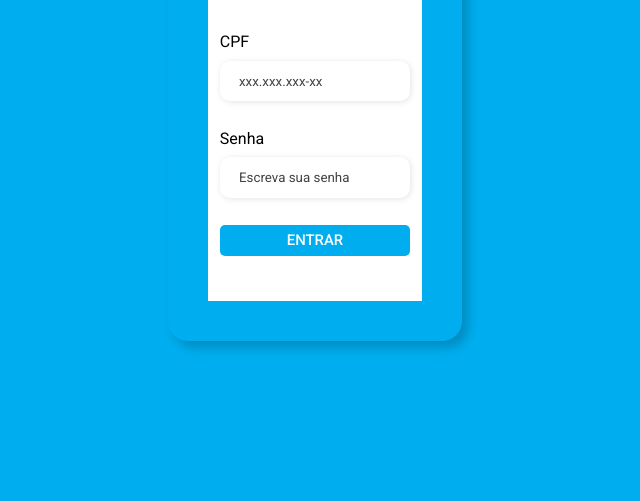
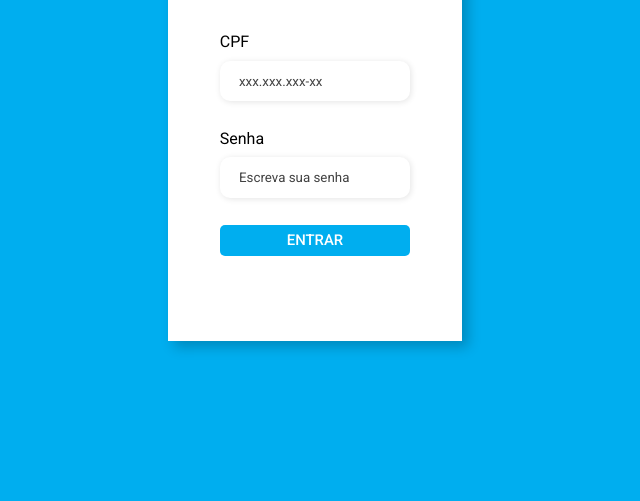
Before and after one commit to cintiazumerle/PersonalMobile, a plain HTML site: page index.html in a window 1280 px wide. Shown: the part 299-800 px from the top of the page, without its empty margins (325-965 px from the left). Drawn offline with Linux system fonts and the light colour scheme.

Commit message:
commit joão

```diff
--- a/docs/css/styles.css
+++ b/docs/css/styles.css
@@ -27,7 +27,6 @@ body {
     display: flex;
     justify-content: center;
     align-items: center;
-<<<<<<< HEAD
     flex-direction: column;
     background-color: #fff;
     padding: 3rem;
@@ -60,17 +59,6 @@ body {
     display: flex;
     flex-direction: column;
     margin-bottom: 1.1rem;
-=======
-    background-color: #fff;
-}
-
-.container {
-    text-align: left; /* Ajuste o alinhamento do texto */
-    max-width: 500px; /* Define uma largura máxima para o conteúdo */
-    background-color: #00aeef; /* Cor de fundo opcional */
-    padding: 40px;
-    border-radius: 20px;
->>>>>>> 8532c1e2162ff824ac4ddfc9d74b19bb832d0de5
 }
 
 .input-box input {
```
